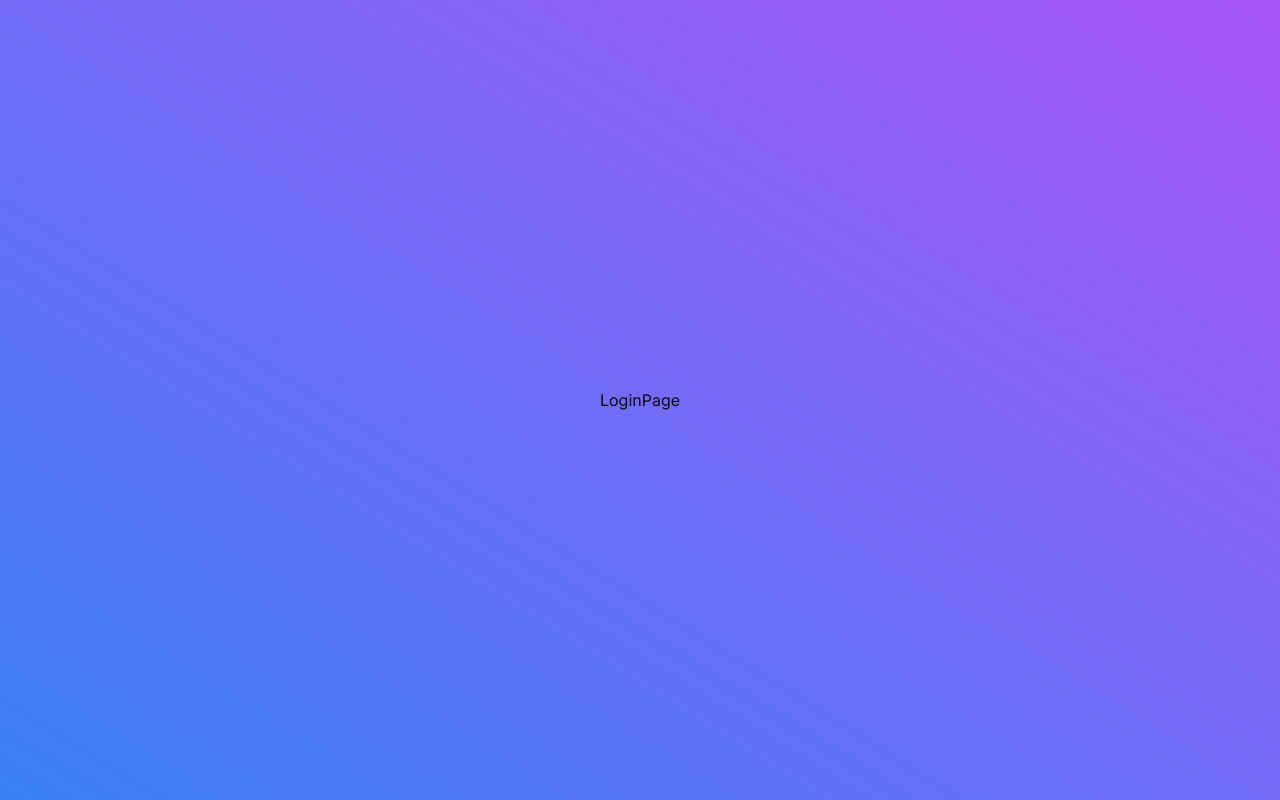
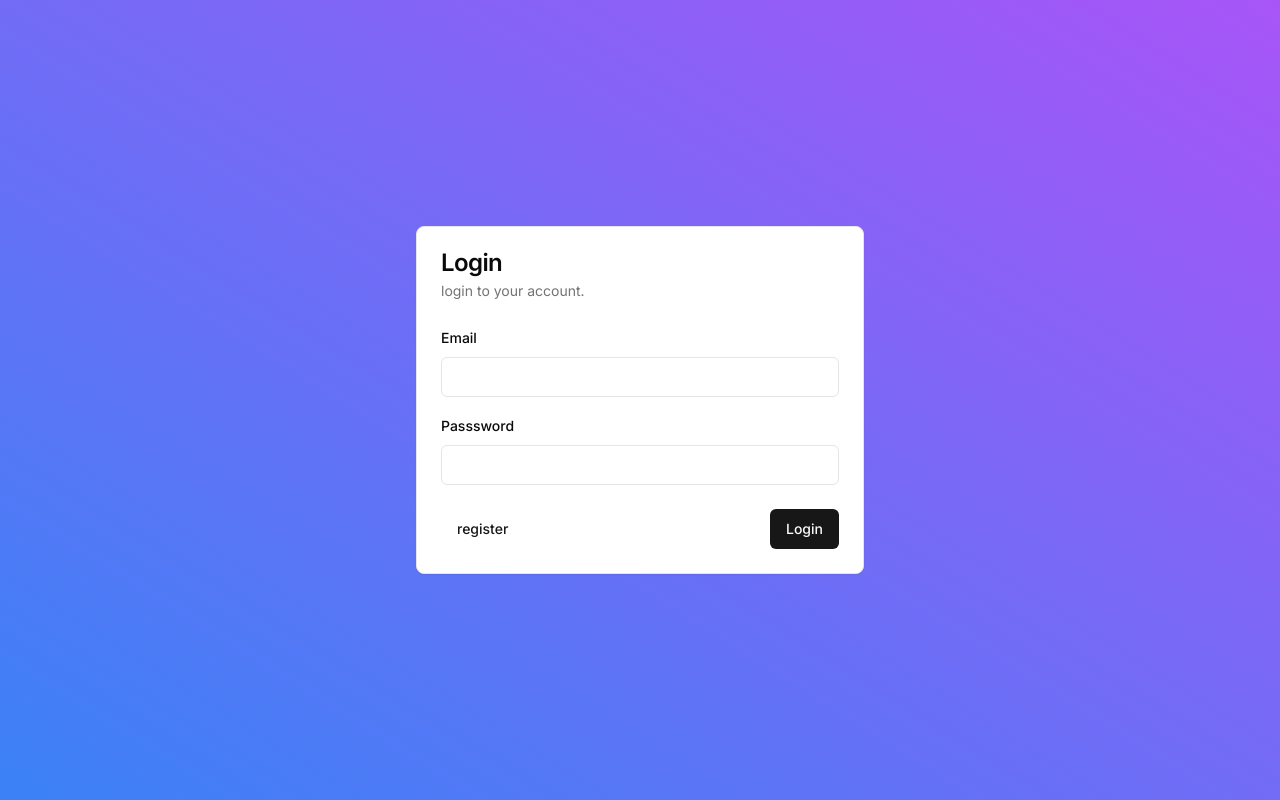
Before and after one commit to JhondelCaranay/crud-app-client, a Next.js app: page /login in a window 1280 px wide. Built offline with nearby package versions, Linux system fonts and the light colour scheme; no server answers.

Commit message:
login page

```diff
--- a/app/(auth)/login/page.tsx
+++ b/app/(auth)/login/page.tsx
@@ -1,4 +1,113 @@
+"use client";
+
+import { loginUser } from "@/queries/auth";
+import { zodResolver } from "@hookform/resolvers/zod";
+import { useMutation } from "@tanstack/react-query";
+import { useRouter } from "next/navigation";
+import { useForm } from "react-hook-form";
+import toast from "react-hot-toast";
+import {
+  Form,
+  FormControl,
+  FormField,
+  FormItem,
+  FormLabel,
+  FormMessage,
+} from "@/components/ui/form";
+import {
+  Card,
+  CardContent,
+  CardDescription,
+  CardFooter,
+  CardHeader,
+  CardTitle,
+} from "@/components/ui/card";
+import { z } from "zod";
+import { Input } from "@/components/ui/input";
+import { Button } from "@/components/ui/button";
+import Link from "next/link";
+
+const formSchema = z.object({
+  email: z.string().email(),
+  password: z.string().min(6).max(255),
+});
+
 const LoginPage = () => {
-  return <div>LoginPage</div>;
+  const router = useRouter();
+
+  const registerUser = useMutation({
+    mutationFn: loginUser,
+  });
+
+  const form = useForm<z.infer<typeof formSchema>>({
+    resolver: zodResolver(formSchema),
+    defaultValues: {
+      email: "",
+      password: "",
+    },
+  });
+
+  async function onSubmit(values: z.infer<typeof formSchema>) {
+    await new Promise((resolve) => setTimeout(resolve, 1000));
+    console.log(values);
+
+    registerUser.mutate(values, {
+      onSuccess: (data) => {
+        localStorage.setItem("token", data.accessToken);
+        form.reset();
+        toast.success("Login successfully.");
+        router.push("/");
+      },
+    });
+  }
+
+  return (
+    <Card className="w-full max-w-md">
+      <Form {...form}>
+        <form onSubmit={form.handleSubmit(onSubmit)}>
+          <CardHeader>
+            <CardTitle>Login</CardTitle>
+            <CardDescription>login to your account.</CardDescription>
+          </CardHeader>
+          <CardContent>
+            <div className="grid w-full items-center gap-4">
+              <FormField
+                control={form.control}
+                name="email"
+                render={({ field }) => (
+                  <FormItem>
+                    <FormLabel>Email</FormLabel>
+                    <FormControl>
+                      <Input placeholder="" {...field} />
+                    </FormControl>
+                    <FormMessage />
+                  </FormItem>
+                )}
+              />
+              <FormField
+                control={form.control}
+                name="password"
+                render={({ field }) => (
+                  <FormItem>
+                    <FormLabel>Passsword</FormLabel>
+                    <FormControl>
+                      <Input placeholder="" type="password" {...field} />
+                    </FormControl>
+                    <FormMessage />
+                  </FormItem>
+                )}
+              />
+            </div>
+          </CardContent>
+          <CardFooter className="flex justify-between">
+            <Button variant="link" asChild>
+              <Link href={"/register"}>register</Link>
+            </Button>
+            <Button type="submit">Login</Button>
+          </CardFooter>
+        </form>
+      </Form>
+    </Card>
+  );
 };
 export default LoginPage;
--- a/app/(auth)/register/page.tsx
+++ b/app/(auth)/register/page.tsx
@@ -27,7 +27,7 @@ import Link from "next/link";
 import { useMutation } from "@tanstack/react-query";
 import toast from "react-hot-toast";
 import { useRouter } from "next/navigation";
-import { createUser } from "@/queries/register";
+import { createUser } from "@/queries/auth";
 
 const formSchema = z
   .object({
--- a/app/(dashboard)/page.tsx
+++ b/app/(dashboard)/page.tsx
@@ -5,13 +5,17 @@ import { isAxiosError } from "axios";
 import { redirect } from "next/navigation";
 
 const Home = () => {
-  const { data, error } = useCurrentUser();
+  const { data: user, error, isFetching } = useCurrentUser();
 
   if (isAxiosError(error) && error.response?.status === 401) {
     redirect("/login");
   }
 
-  console.log("🚀 ~ file: page.tsx:5 ~ Home ~ user:", data);
+  if (isFetching) {
+    return <div>Loading...</div>;
+  }
+  console.log("🚀 ~ file: page.tsx:9 ~ Home ~ data:", user);
+
   return <div>Home</div>;
 };
 export default Home;
--- a/queries/register.ts
+++ b/queries/auth.ts
@@ -1,6 +1,6 @@
 import api from "@/lib/api";
 
-type User = {
+export type User = {
   id: string;
   name: string;
   email: string;
@@ -14,5 +14,13 @@ type CreateUser = {
   password: string;
 };
 
+type LoginUser = {
+  email: string;
+  password: string;
+};
+
 export const createUser = (data: CreateUser): Promise<User> =>
   api.post("auth/register", data).then((res) => res.data);
+
+export const loginUser = (data: LoginUser): Promise<{ accessToken: string }> =>
+  api.post("auth/login", data).then((res) => res.data);
```
